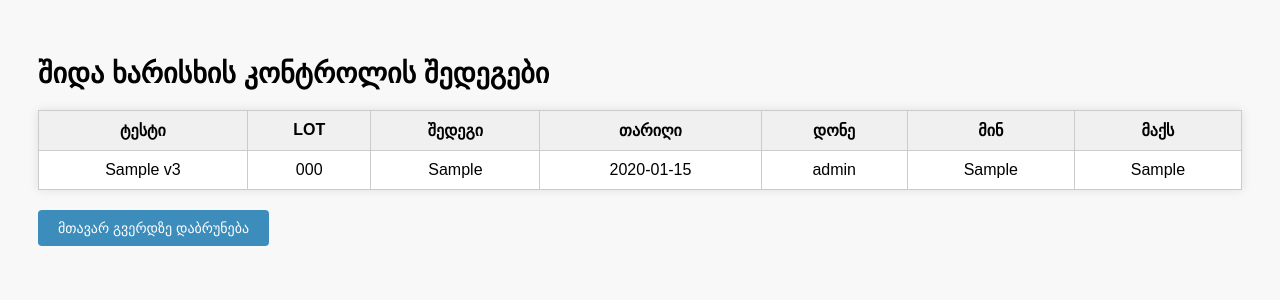
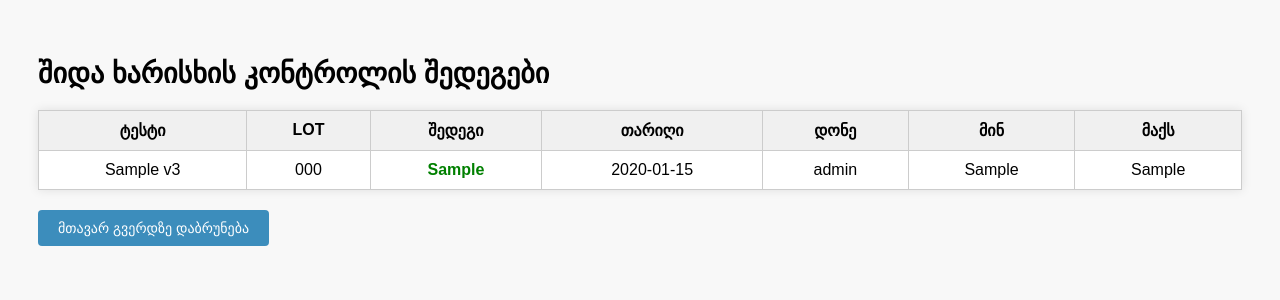
Before and after one commit to Mariammushku/lis-flask, a Flask app: page /results in a window 1280 px wide. Shown: the top 300 px of the page. Run offline with Flask 3, Linux system fonts and the light colour scheme; tables that the repository leaves empty hold one stand-in row (values such as "Sample post").

```diff
--- a/templates/results.html
+++ b/templates/results.html
@@ -55,6 +55,17 @@
         .back-button button:hover {
             background-color: #367fa9;
         }
+
+        /* Result coloring */
+        .in-range {
+            color: green;
+            font-weight: bold;
+        }
+
+        .out-of-range {
+            color: red;
+            font-weight: bold;
+        }
     </style>
 </head>
 <body>
@@ -77,7 +88,9 @@
             <tr>
                 <td>{{ result.test_name }}</td>
                 <td>{{ result.lot_number }}</td>
-                <td>{{ result.result }}</td>
+                <td class="{% if result.result < result.min or result.result > result.max %}out-of-range{% else %}in-range{% endif %}">
+                    {{ result.result }}
+                </td>
                 <td>{{ result.date }}</td>
                 <td>{{ result.level }}</td>
                 <td>{{ result.min }}</td>
```
